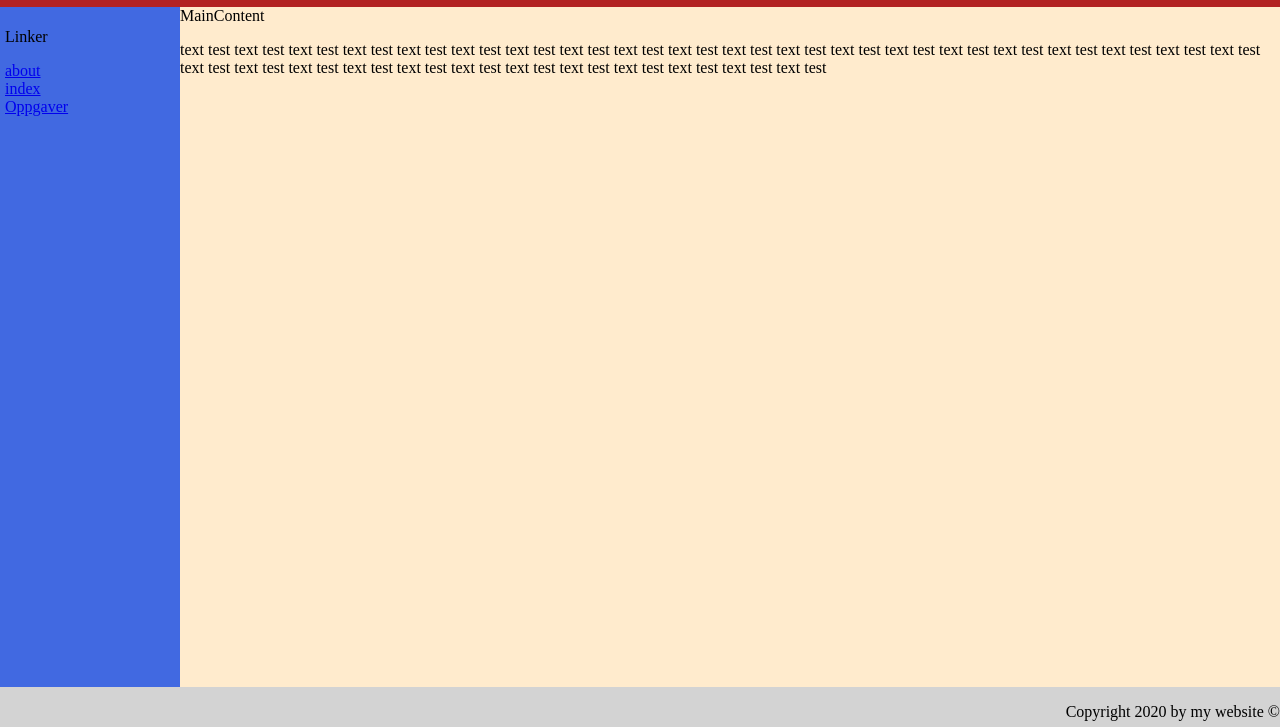
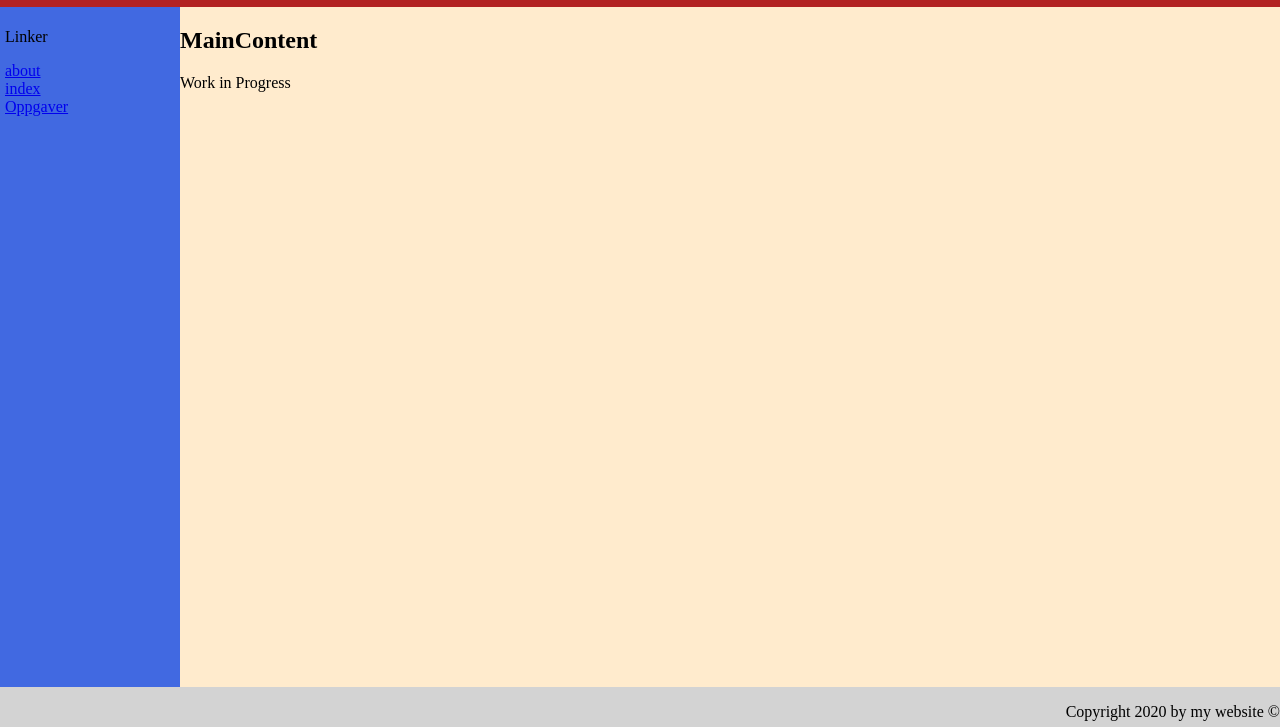
Before and after one commit to Tobias-GetAcademy/Get, a plain HTML site: page About.html in a window 1280 px wide. Shown: the part 73-800 px from the top of the page. Drawn offline with Linux system fonts and the light colour scheme.

Commit message:
Update About.html

```diff
--- a/About.html
+++ b/About.html
@@ -47,11 +47,8 @@
             <a href="https://tobias-getacademy.github.io/Get/index.html">index</a>  <br>
             <a href="Oppgaver/index.html">Oppgaver</a>
         </div>
-        <div class="mainContent">MainContent
-            <p> text test text test text test text test text test text test text test text test
-                text test text test text test text test text test text test text test text test
-                text test text test text test text test text test text test text test text test
-                text test text test text test text test text test text test text test text test</p></div>
+        <div class="mainContent"><h2>MainContent</h2>
+            <p>Work in Progress  </p></div>
         <div class="footer"><p>Copyright 2020 by my website &copy;</p></div>
     </div>
 </body>
```
